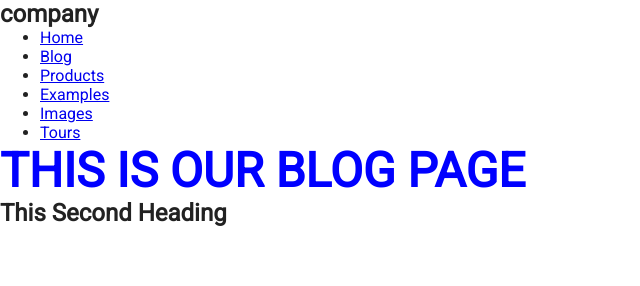
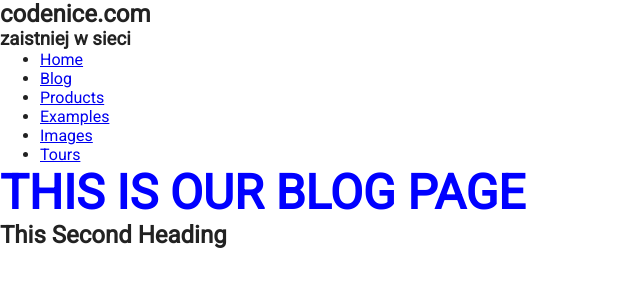
Before and after one commit to lukaszkalemba/gatsby-experiments, a Gatsby site: page /blog in a window 1280 px wide. Shown: the whole page, without its empty margins (0-640 px from the left). Built offline with nearby package versions, Linux system fonts and the light colour scheme; Gatsby itself is replaced by a stand-in of ours.

Commit message:
Change company name in navbar

```diff
--- a/src/components/Navbar.js
+++ b/src/components/Navbar.js
@@ -3,7 +3,8 @@ import { Link } from 'gatsby'
 const Navbar = () => {
   return (
     <nav>
-      <h2>company</h2>
+      <h2>codenice.com</h2>
+      <h3>zaistniej w sieci</h3>
       <ul>
         <li>
           <Link to="/">Home</Link>
```
